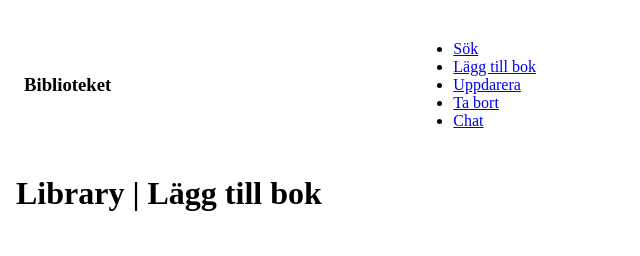
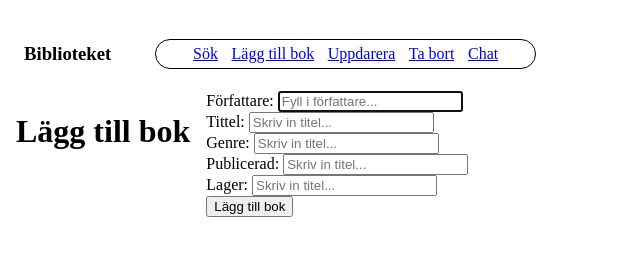
Before and after one commit to JohanCodeForFun/app, a website: page create.html in a window 1280 px wide. Shown: the whole page, without its empty margins (0-640 px from the left). Drawn offline with Linux system fonts and the light colour scheme.

Commit message:
add create book function

```diff
--- a/create.html
+++ b/create.html
@@ -11,16 +11,73 @@
 <body class="body-container">
   <nav>
     <h3>Biblioteket</h3>
-    <ul>
-      <li><a href="/">Sök</a></li>
-      <li><a href="/create">Lägg till bok</a></li>
-      <li><a href="/update">Uppdarera</a></li>
-      <li><a href="/delete">Ta bort</a></li>
-      <li><a href="/chat">Chat</a></li>
+    <ul class="nav-ul">
+      <li class="nav-li"><a href="/">Sök</a></li>
+      <li class="nav-li"><a href="/create">Lägg till bok</a></li>
+      <li class="nav-li"><a href="/update">Uppdarera</a></li>
+      <li class="nav-li"><a href="/delete">Ta bort</a></li>
+      <li class="nav-li"><a href="/chat">Chat</a></li>
     </ul>
   </nav>
   <div class="main-container">
-  <h1>Library | Lägg till bok</h1>
+  <h1>Lägg till bok</h1>
+  <form action="" method="POST" class="add-form">
+    <div class="form-input">
+      <label for="author">Författare: </label>
+      <input id="author" type="text" name="author" placeholder="Fyll i författare..." autofocus>
+    </div>
+    <div class="form-input">
+      <label for="title">Tittel: </label>
+      <input id="title" type="text" name="title" placeholder="Skriv in titel...">
+    </div>
+    <div class="form-input">
+      <label for="genre">Genre: </label>
+      <input id="genre" type="text" name="genre" placeholder="Skriv in titel...">
+    </div>
+    <div class="form-input">
+      <label for="published">Publicerad: </label>
+      <input id="published" type="text" name="published" placeholder="Skriv in titel...">
+    </div>
+    <div class="form-input">
+      <label for="quantity">Lager: </label>
+      <input id="quantity" type="number" name="quantity" placeholder="Skriv in titel...">
+    </div>
+    <div class="form-input-btn">
+    <button id="addBookBtn" type="submit">Lägg till bok</button>
+    </div>
+  </form>
   </div>
+
+  <script>
+    const addBookBtn = document.querySelector('#addBookBtn');
+    const author = document.querySelector('#author');
+    const title = document.querySelector('#title');
+    const genre = document.querySelector('#genre');
+    const published = document.querySelector('#published');
+    const quantity = document.querySelector('#quantity');
+
+    addBookBtn.addEventListener('click', (e) => {
+      e.preventDefault();
+
+      const options = {
+        method: 'POST',
+        headers: {
+          'Content-Type': 'application/json'
+        },
+        body: JSON.stringify({
+          author: author.value,
+          title: title.value,
+          genre: genre.value,
+          published: published.value,
+          quantity: quantity.value,
+        })
+      };
+      fetch('http://localhost:3001/catalogue/add', options)
+      .then(response => console.log(response))
+      .catch(err => {
+        console.error(err)
+      })
+    })
+  </script>
 </body>
 </html>
```
